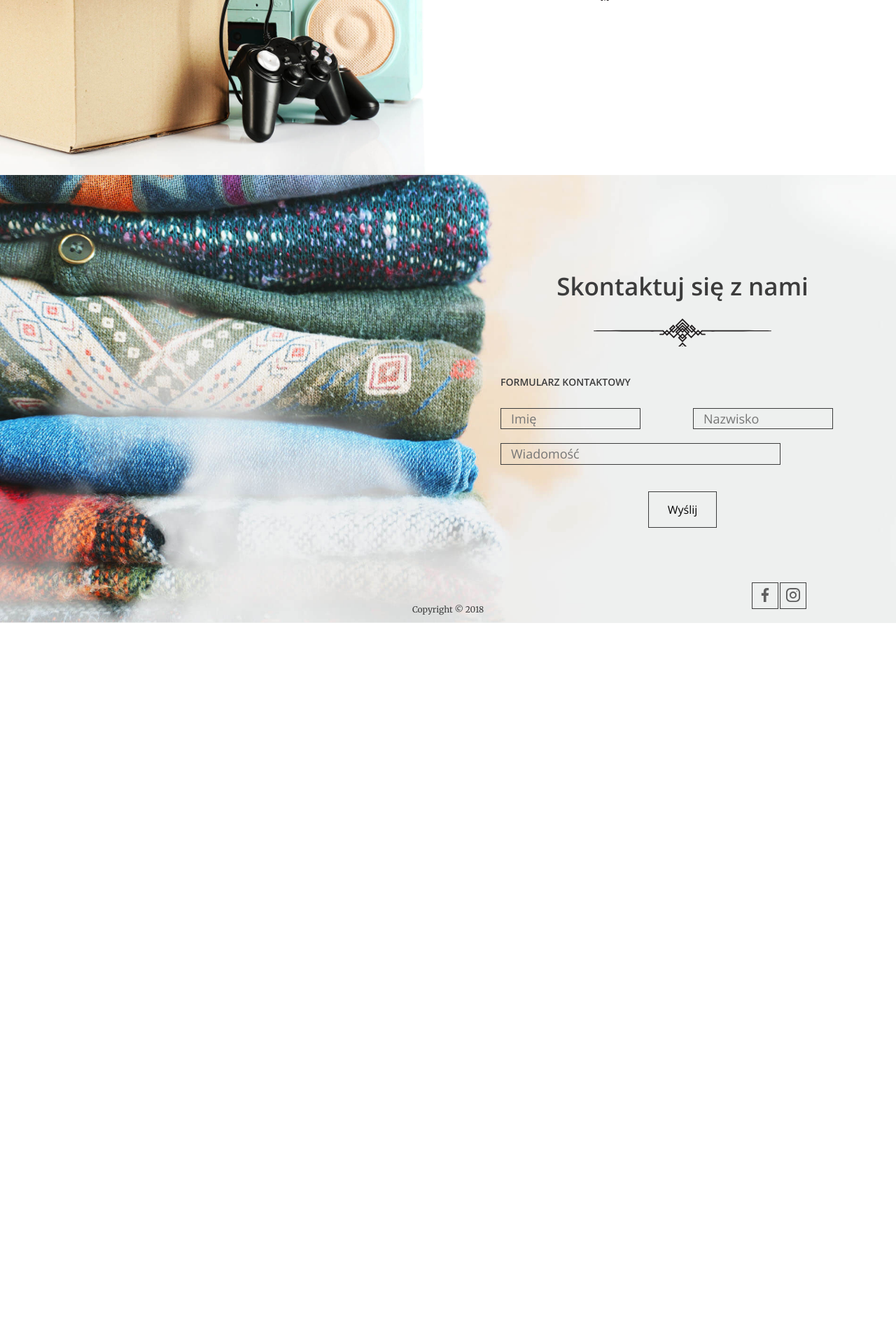
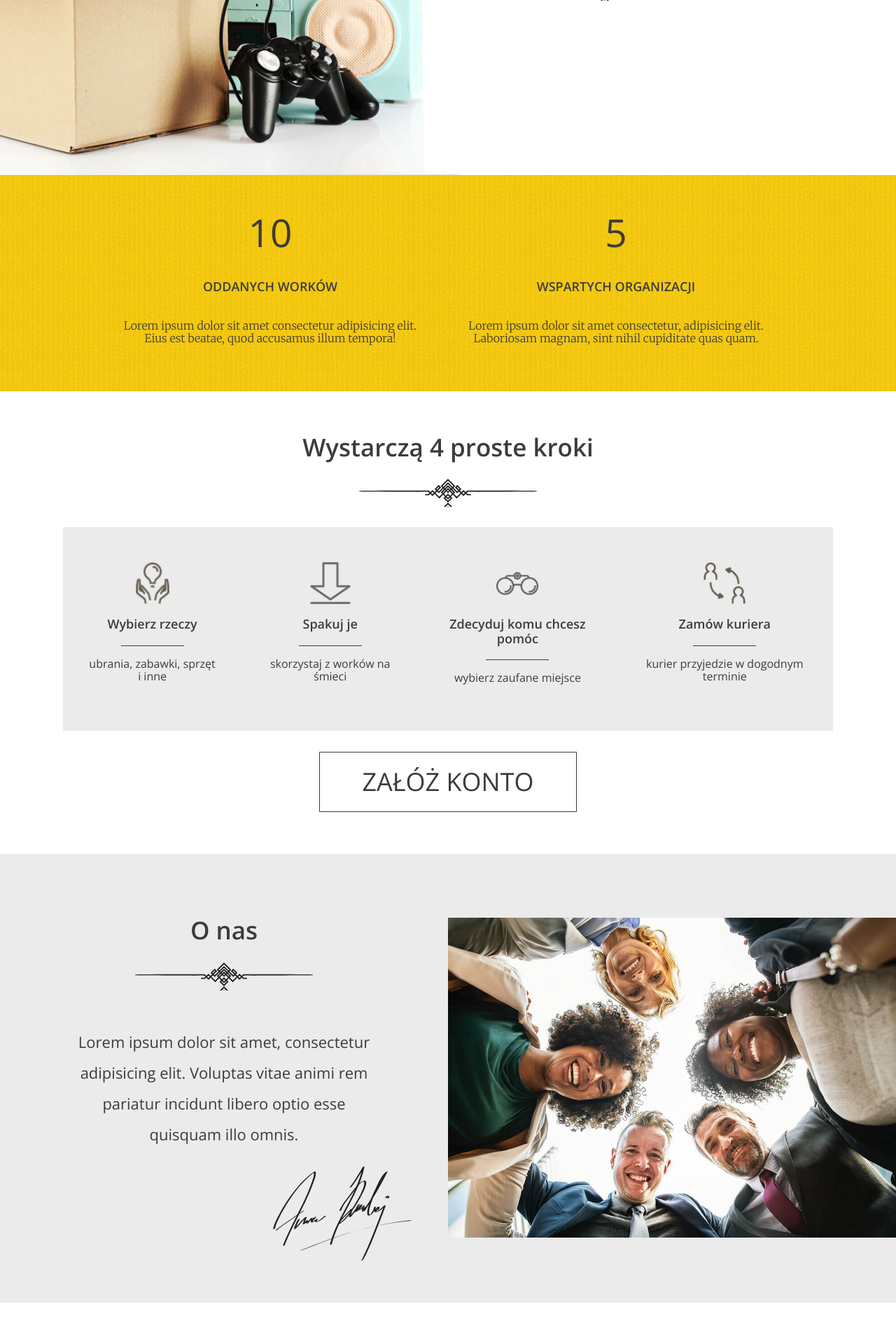
Before and after one commit to Rogalowski/Portfolio_oddam_w_dobre_rece, a Django app: page / in a window 1280 px wide. Shown: the part 550-2470 px from the top of the page at 70% size. Before the commit the page ends 1440 px from the top, so only its background shows below. Run offline with Django 3.2, Linux system fonts and the light colour scheme.

Commit message:
Conversion HTML Templates to DRY

```diff
--- a/Portfolio_oddam_w_dobre_rece/settings.py
+++ b/Portfolio_oddam_w_dobre_rece/settings.py
@@ -112,7 +112,7 @@
 # Internationalization
 # https://docs.djangoproject.com/en/3.2/topics/i18n/
 
-LANGUAGE_CODE = 'en-us'
+LANGUAGE_CODE = 'pl-PL'
 
 TIME_ZONE = 'UTC'
 
--- a/Portfolio_oddam_w_dobre_rece/urls.py
+++ b/Portfolio_oddam_w_dobre_rece/urls.py
@@ -18,9 +18,12 @@
 from django.conf.urls.static import static  # static ROOT import
 from django.conf import settings  # static ROOT import
 
-from charity_good_hands_app.views import HomeView
+from charity_good_hands_app.views import LandingPageView, AddDonationView, LoginView, RegisterView
 
 urlpatterns = [
     path('admin/', admin.site.urls),
-    path('', HomeView.as_view(), name="home_index"),
+    path('', LandingPageView.as_view(), name="home_index"),
+    path('add_donation/', AddDonationView.as_view(), name="add_donation_view"),
+    path('login/', LoginView.as_view(), name="login_view"),
+    path('register/', RegisterView.as_view(), name="register_view"),
 ] + static(settings.STATIC_URL, document_root=settings.STATIC_ROOT)  # static files ROOT
--- a/charity_good_hands_app/templates/index.html
+++ b/charity_good_hands_app/templates/index.html
@@ -1,5 +1,5 @@
 {% extends 'base.html' %}
-
+{% load static %}
 {#<!DOCTYPE html>#}
 {#<html lang="pl">#}
 {#  <head>#}
@@ -9,7 +9,7 @@
 {#    <title>Document</title>#}
 {#    <link rel="stylesheet" href="css/style.css" />#}
 {#  </head>#}
-  <body>
+{#  <body>#}
 {#    <header class="header--main-page">#}
 {#      <nav class="container container--70">#}
 {#        <ul class="nav--actions">#}
@@ -36,6 +36,8 @@
 {#        </div>#}
 {#      </div>#}
 {#    </header>#}
+ {% block section %}
+
 
     <section id="stats" class="stats">
       <div class="container container--85">
@@ -80,16 +82,16 @@
         </div>
       </div>
 
-      <a href="#" class="btn btn--large">Załóż konto</a>
+      <a href="{% url 'register_view' %}" class="btn btn--large">Załóż konto</a>
     </section>
 
     <section id="about-us" class="about-us">
       <div class="about-us--text">
         <h2>O nas</h2>
         <p>Lorem ipsum dolor sit amet, consectetur adipisicing elit. Voluptas vitae animi rem pariatur incidunt libero optio esse quisquam illo omnis.</p>
-        <img src="images/signature.svg" class="about-us--text-signature" alt="Signature" />
+        <img src="{% static  'images/signature.svg' %}" class="about-us--text-signature" alt="Signature" />
       </div>
-      <div class="about-us--image"><img src="images/about-us.jpg" alt="People in circle" /></div>
+      <div class="about-us--image"><img src="{% static  'images/about-us.jpg' %}" alt="People in circle" /></div>
     </section>
 
      <section id="help" class="help">
@@ -229,7 +231,8 @@
         -->
       </div>
     </section>
-
+     <script src="{% static  'js/app.js' %}"></script>
+ {% endblock section %}
 {#    <footer>#}
 {#      <div id="contact" class="contact">#}
 {#        <h2>Skontaktuj się z nami</h2>#}
@@ -252,6 +255,5 @@
 {#      </div>#}
 {#    </footer>#}
 
-    <script src="js/app.js"></script>
-  </body>
-</html>
+{#  </body>#}
+{#</html>#}
--- a/charity_good_hands_app/templates/login.html
+++ b/charity_good_hands_app/templates/login.html
@@ -26,6 +26,7 @@
 {#        </ul>#}
 {#      </nav>#}
 {#    </header>#}
+{% block content %}
 
     <section class="login-page">
       <h2>Zaloguj się</h2>
@@ -45,6 +46,7 @@
       </form>
     </section>
 
+{% endblock content %}
 {#    <footer>#}
 {#        <div class="contact">#}
 {#          <h2>Skontaktuj się z nami</h2>#}
@@ -72,5 +74,5 @@
 {#          </div>#}
 {#        </div>#}
 {#      </footer>#}
-  </body>
-</html>
+{#  </body>#}
+{#</html>#}
--- a/charity_good_hands_app/views.py
+++ b/charity_good_hands_app/views.py
@@ -4,9 +4,34 @@
 from django.views import View
 
 
-class HomeView(View):
+class LandingPageView(View):
     def get(self, request):
         context = {
 
         }
         return render(request, 'index.html', context)
+
+
+class AddDonationView(View):
+    def get(self, request):
+        context = {
+
+        }
+        return render(request, 'form.html', context)
+
+
+class LoginView(View):
+    def get(self, request):
+        context = {
+
+        }
+        return render(request, 'login.html', context)
+
+
+
+class RegisterView(View):
+    def get(self, request):
+        context = {
+
+        }
+        return render(request, 'register.html', context)
--- a/templates/base.html
+++ b/templates/base.html
@@ -15,17 +15,17 @@
     <header class="header--main-page">
       <nav class="container container--70">
         <ul class="nav--actions">
-          <li><a href="" class="btn btn--small btn--without-border">Zaloguj</a></li>
-          <li><a href="#" class="btn btn--small btn--highlighted">Załóż konto</a></li>
+          <li><a href="{% url 'login_view' %}" class="btn btn--small btn--without-border">Zaloguj</a></li>
+          <li><a href="{% url 'register_view' %}" class="btn btn--small btn--highlighted">Załóż konto</a></li>
         </ul>
 
         <ul>
-          <li><a href="" class="btn btn--without-border active">Start</a></li>
-          <li><a href="#steps" class="btn btn--without-border">O co chodzi?</a></li>
-          <li><a href="#about-us" class="btn btn--without-border">O nas</a></li>
-          <li><a href="#help" class="btn btn--without-border">Fundacje i organizacje</a></li>
-          <li><a href="form.html" class="btn btn--without-border">Przekaż dary</a></li>
-          <li><a href="#contact" class="btn btn--without-border">Kontakt</a></li>
+          <li><a href="{% url 'home_index' %}" class="btn btn--without-border active">Start</a></li>
+          <li><a href="{% url 'home_index' %}#steps" class="btn btn--without-border">O co chodzi?</a></li>
+          <li><a href="{% url 'home_index' %}#about-us" class="btn btn--without-border">O nas</a></li>
+          <li><a href="{% url 'home_index' %}#help" class="btn btn--without-border">Fundacje i organizacje</a></li>
+          <li><a href="{% url 'add_donation_view' %}" class="btn btn--without-border">Przekaż dary</a></li>
+          <li><a href="{% url 'home_index' %}#contact" class="btn btn--without-border">Kontakt</a></li>
         </ul>
       </nav>
 
@@ -42,8 +42,16 @@
 
 {% endblock content %}
 
+    </header>
 
-    </header>
+
+ {% block section %}
+
+ {% endblock section %}
+
+
+
+
 
  <footer>
       <div class="contact">
```
Also changed, not shown: charity_good_hands_app/templates/form.html (+11 -6 lines), charity_good_hands_app/templates/register.html (+6 -4 lines).
